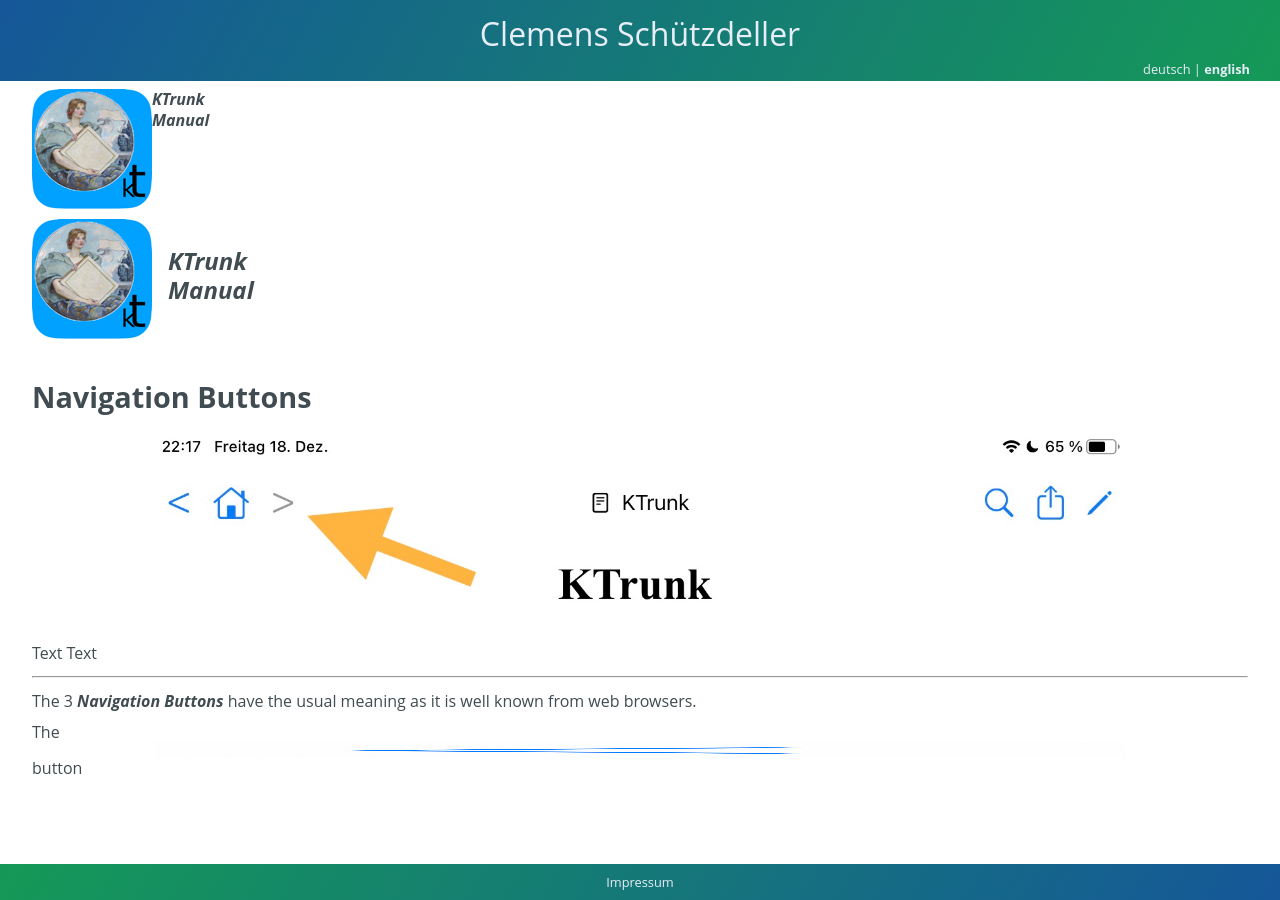
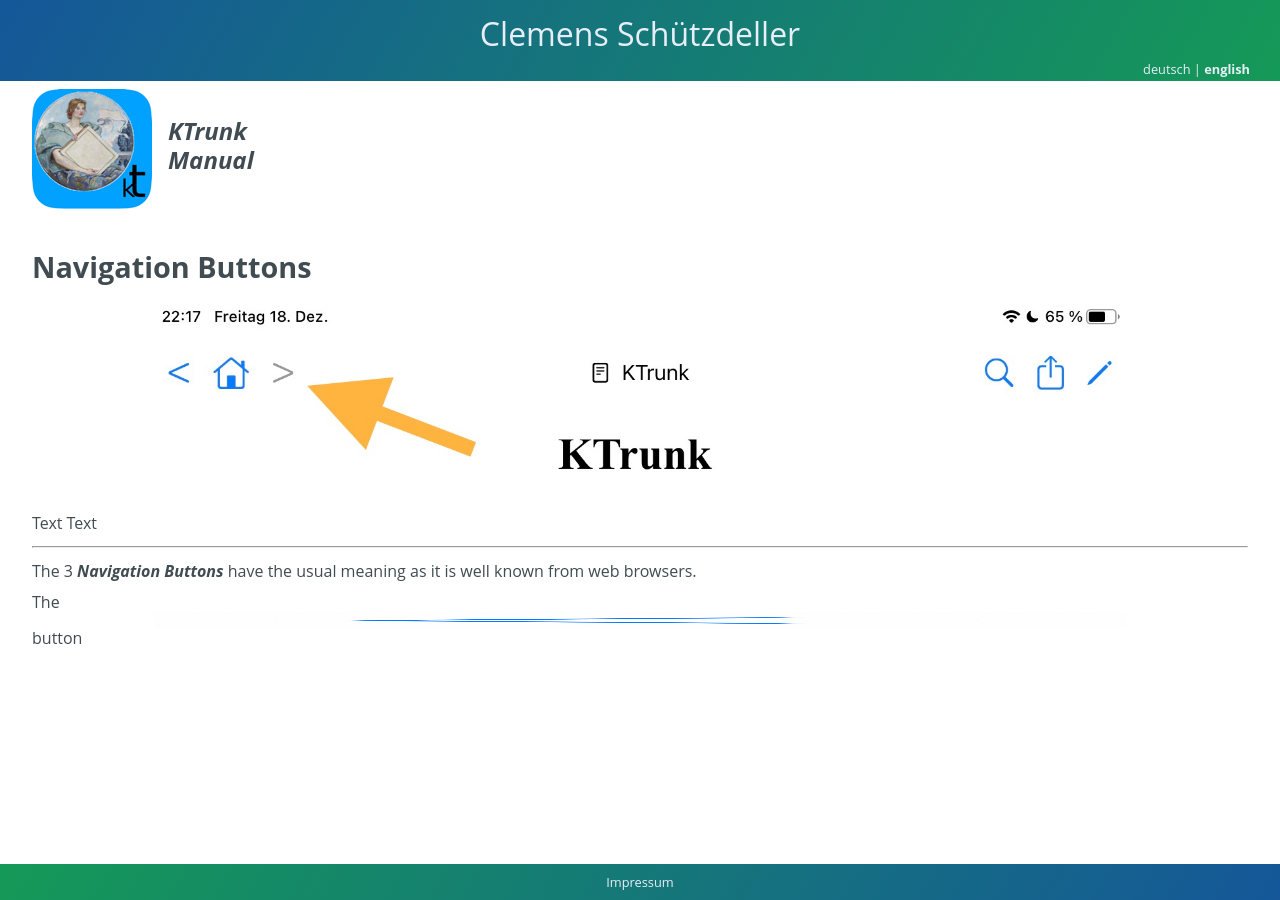
Before and after one commit to cs-LA/home, a Jekyll site: the page built from KTrunk/Manual/NavigationButtons.md, in a window 1280 px wide. Built offline with Jekyll 4.4.1, drawn with Linux system fonts in a browser that asks for light colours; our own code applies the rules of GitHub Pages for plain Markdown files.

Commit message:
Update NavigationButtons.md

```diff
--- a/KTrunk/Manual/NavigationButtons.md
+++ b/KTrunk/Manual/NavigationButtons.md
@@ -1,12 +1,3 @@
-
-<div class="logoRow">
-  <div class="logoColumn logoColumnLeft">
-    <img src="./../logo120.png">
-  </div>
-  <div class="logoColumn logoTextCell">
-    <b><i>KTrunk<br><span class="en">Manual</span><span class="de">Handbuch</span></i></b>
-  </div>
-</div>
 
 <div class="logoRow">
   <div class="logoColumn logoColumnLeft">
```
